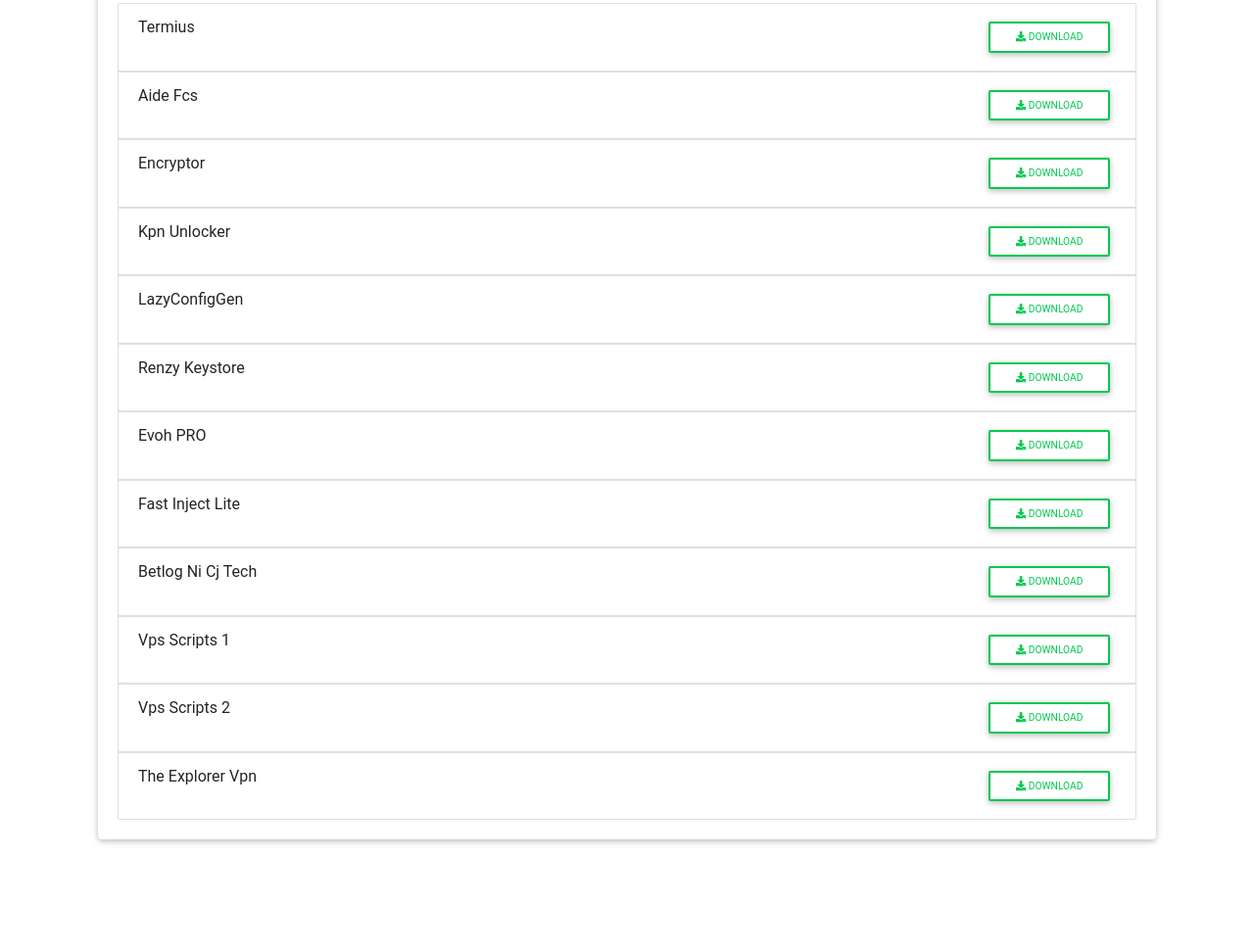
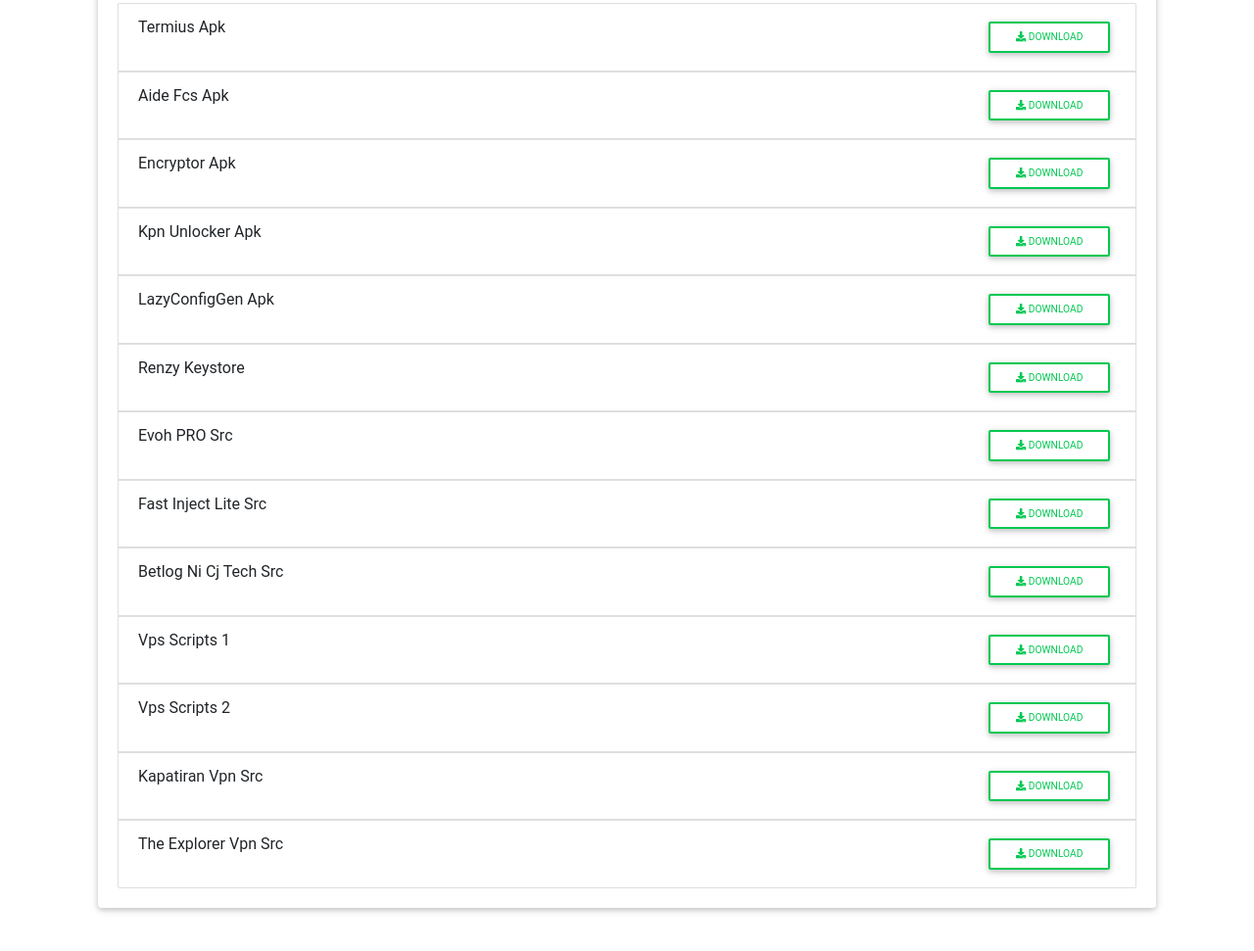
Before and after one commit to Access1277/Src, a plain HTML site: page index.html in a window 1280 px wide. Shown: the part 903-1874 px from the top of the page at 98% size. Before the commit the page ends 1840 px from the top, so only its background shows below. Drawn offline with nearby package versions, Linux system fonts and the light colour scheme.

Commit message:
Update index.html

```diff
--- a/index.html
+++ b/index.html
@@ -3,30 +3,32 @@
 
 <head><meta charset="utf-8" /><title>SRC,APK & Scripts Download</title><meta name="description" content="SRC,APK & SCRIPTS LINKS" /><meta content="width=device-width, initial-scale=1.0, maximum-scale=1.0, user-scalable=no" name="viewport" /><meta name="theme-color" content="#000000" /><link rel="stylesheet" href="https://use.fontawesome.com/releases/v5.8.2/css/all.css"><link href="https://cdnjs.cloudflare.com/ajax/libs/twitter-bootstrap/4.3.1/css/bootstrap.min.css" rel="stylesheet"><link href="https://cdnjs.cloudflare.com/ajax/libs/mdbootstrap/4.8.3/css/mdb.min.css" rel="stylesheet"></head><body><div class="container justify-content-center" style="margin-top:1em;margin-bottom:5em;"><div class="col-md"><div class="view"><img src="https://raw.githubusercontent.com/Access1277/Image/main/received_2257226027784061.webp" class="card-img-top"><div class="mask rgba-white-slight"></div></div><div class="card"><div class="card-body"><h5 class="card-title">SRC,APK & SCRIPTS LINKS</h5><br /><ul
 
-class="list-group"><li class="list-group-item justify-content-between align-items-center" style="margin-bottom:0em;">Termius<span class="badge light-blue darken-4"></span><a class="btn btn-outline-success waves-effect btn-sm"
+class="list-group"><li class="list-group-item justify-content-between align-items-center" style="margin-bottom:0em;">Termius Apk<span class="badge light-blue darken-4"></span><a class="btn btn-outline-success waves-effect btn-sm"
 href="https://www.mediafire.com/download/c596a4sa9d6lwq1" style="float:right;"><i class="fa fa-download"></i> Download</a></li><li
 
-class="list-group-item justify-content-between align-items-center" style="margin-bottom:0em;">Aide Fcs<span class="badge light-blue darken-4"></span><a class="btn btn-outline-success waves-effect btn-sm" href="https://www.mediafire.com/download/bwhq3241hbxfq88" style="float:right;"><i class="fa fa-download"></i> Download</a></li><li
+class="list-group-item justify-content-between align-items-center" style="margin-bottom:0em;">Aide Fcs Apk<span class="badge light-blue darken-4"></span><a class="btn btn-outline-success waves-effect btn-sm" href="https://www.mediafire.com/download/bwhq3241hbxfq88" style="float:right;"><i class="fa fa-download"></i> Download</a></li><li
 
-class="list-group-item justify-content-between align-items-center" style="margin-bottom:0em;">Encryptor<span class="badge light-blue darken-4"></span><a class="btn btn-outline-success waves-effect btn-sm" href="https://www.mediafire.com/download/rg73mc33rvlok03" style="float:right;"><i class="fa fa-download"></i> Download</a></li><li
+class="list-group-item justify-content-between align-items-center" style="margin-bottom:0em;">Encryptor Apk<span class="badge light-blue darken-4"></span><a class="btn btn-outline-success waves-effect btn-sm" href="https://www.mediafire.com/download/rg73mc33rvlok03" style="float:right;"><i class="fa fa-download"></i> Download</a></li><li
 
-class="list-group-item justify-content-between align-items-center" style="margin-bottom:0em;">Kpn Unlocker<span class="badge light-blue darken-4"></span><a class="btn btn-outline-success waves-effect btn-sm" href="https://www.mediafire.com/download/knlldljxv4ybvi9" style="float:right;"><i class="fa fa-download"></i> Download</a></li><li
+class="list-group-item justify-content-between align-items-center" style="margin-bottom:0em;">Kpn Unlocker Apk<span class="badge light-blue darken-4"></span><a class="btn btn-outline-success waves-effect btn-sm" href="https://www.mediafire.com/download/knlldljxv4ybvi9" style="float:right;"><i class="fa fa-download"></i> Download</a></li><li
 
-class="list-group-item justify-content-between align-items-center" style="margin-bottom:0em;">LazyConfigGen<span class="badge light-blue darken-4"></span><a class="btn btn-outline-success waves-effect btn-sm" href="https://www.mediafire.com/download/u253ulspflcchpb" style="float:right;"><i class="fa fa-download"></i> Download</a></li><li
+class="list-group-item justify-content-between align-items-center" style="margin-bottom:0em;">LazyConfigGen Apk<span class="badge light-blue darken-4"></span><a class="btn btn-outline-success waves-effect btn-sm" href="https://www.mediafire.com/download/u253ulspflcchpb" style="float:right;"><i class="fa fa-download"></i> Download</a></li><li
 
 class="list-group-item justify-content-between align-items-center" style="margin-bottom:0em;">Renzy Keystore<span class="badge light-blue darken-4"></span><a class="btn btn-outline-success waves-effect btn-sm" href="https://www.mediafire.com/download/15fnkydmd1lqnmv" style="float:right;"><i class="fa fa-download"></i> Download</a></li><li
 
-class="list-group-item justify-content-between align-items-center" style="margin-bottom:0em;">Evoh PRO<span class="badge light-blue darken-4"></span><a class="btn btn-outline-success waves-effect btn-sm" href="https://www.mediafire.com/download/en3d2l0p7mj2jil" style="float:right;"><i class="fa fa-download"></i> Download</a></li><li
+class="list-group-item justify-content-between align-items-center" style="margin-bottom:0em;">Evoh PRO Src<span class="badge light-blue darken-4"></span><a class="btn btn-outline-success waves-effect btn-sm" href="https://www.mediafire.com/download/en3d2l0p7mj2jil" style="float:right;"><i class="fa fa-download"></i> Download</a></li><li
 
-class="list-group-item justify-content-between align-items-center" style="margin-bottom:0em;">Fast Inject Lite<span class="badge light-blue darken-4"></span><a class="btn btn-outline-success waves-effect btn-sm" href="https://www.mediafire.com/download/04kmp8pyde4duv0" style="float:right;"><i class="fa fa-download"></i> Download</a></li><li
+class="list-group-item justify-content-between align-items-center" style="margin-bottom:0em;">Fast Inject Lite Src<span class="badge light-blue darken-4"></span><a class="btn btn-outline-success waves-effect btn-sm" href="https://www.mediafire.com/download/04kmp8pyde4duv0" style="float:right;"><i class="fa fa-download"></i> Download</a></li><li
 
-class="list-group-item justify-content-between align-items-center" style="margin-bottom:0em;">Betlog Ni Cj Tech<span class="badge light-blue darken-4"></span><a class="btn btn-outline-success waves-effect btn-sm" href="https://www.mediafire.com/download/p0axxqtfmartq9m" style="float:right;"><i class="fa fa-download"></i> Download</a></li><li
+class="list-group-item justify-content-between align-items-center" style="margin-bottom:0em;">Betlog Ni Cj Tech Src<span class="badge light-blue darken-4"></span><a class="btn btn-outline-success waves-effect btn-sm" href="https://www.mediafire.com/download/p0axxqtfmartq9m" style="float:right;"><i class="fa fa-download"></i> Download</a></li><li
 
 class="list-group-item justify-content-between align-items-center" style="margin-bottom:0em;">Vps Scripts 1<span class="badge light-blue darken-4"></span><a class="btn btn-outline-success waves-effect btn-sm" href="https://pastebin.com/raw/sBKsxRLC" style="float:right;"><i class="fa fa-download"></i> Download</a></li><li
 
 class="list-group-item justify-content-between align-items-center" style="margin-bottom:0em;">Vps Scripts 2<span class="badge light-blue darken-4"></span><a class="btn btn-outline-success waves-effect btn-sm" href="https://pastebin.com/raw/7CDPAnxU" style="float:right;"><i class="fa fa-download"></i> Download</a></li><li
 
+class="list-group-item justify-content-between align-items-center" style="margin-bottom:0em;">Kapatiran Vpn Src<span class="badge light-blue darken-4"></span><a class="btn btn-outline-success waves-effect btn-sm" href="https://www.mediafire.com/download/pgsw5cdasff9nt2" style="float:right;"><i class="fa fa-download"></i> Download</a></li><li
 
-class="list-group-item justify-content-between align-items-center" style="margin-bottom:0em;">The Explorer Vpn<span class="badge light-blue darken-4"></span><a class="btn btn-outline-success waves-effect btn-sm" href="https://www.mediafire.com/download/8lvnhgotknl2g2w" style="float:right;"><i class="fa fa-download"></i> Download</a></li>
+
+class="list-group-item justify-content-between align-items-center" style="margin-bottom:0em;">The Explorer Vpn Src<span class="badge light-blue darken-4"></span><a class="btn btn-outline-success waves-effect btn-sm" href="https://www.mediafire.com/download/8lvnhgotknl2g2w" style="float:right;"><i class="fa fa-download"></i> Download</a></li>
 
 </ul></div></div></div></div></body></html>
```
